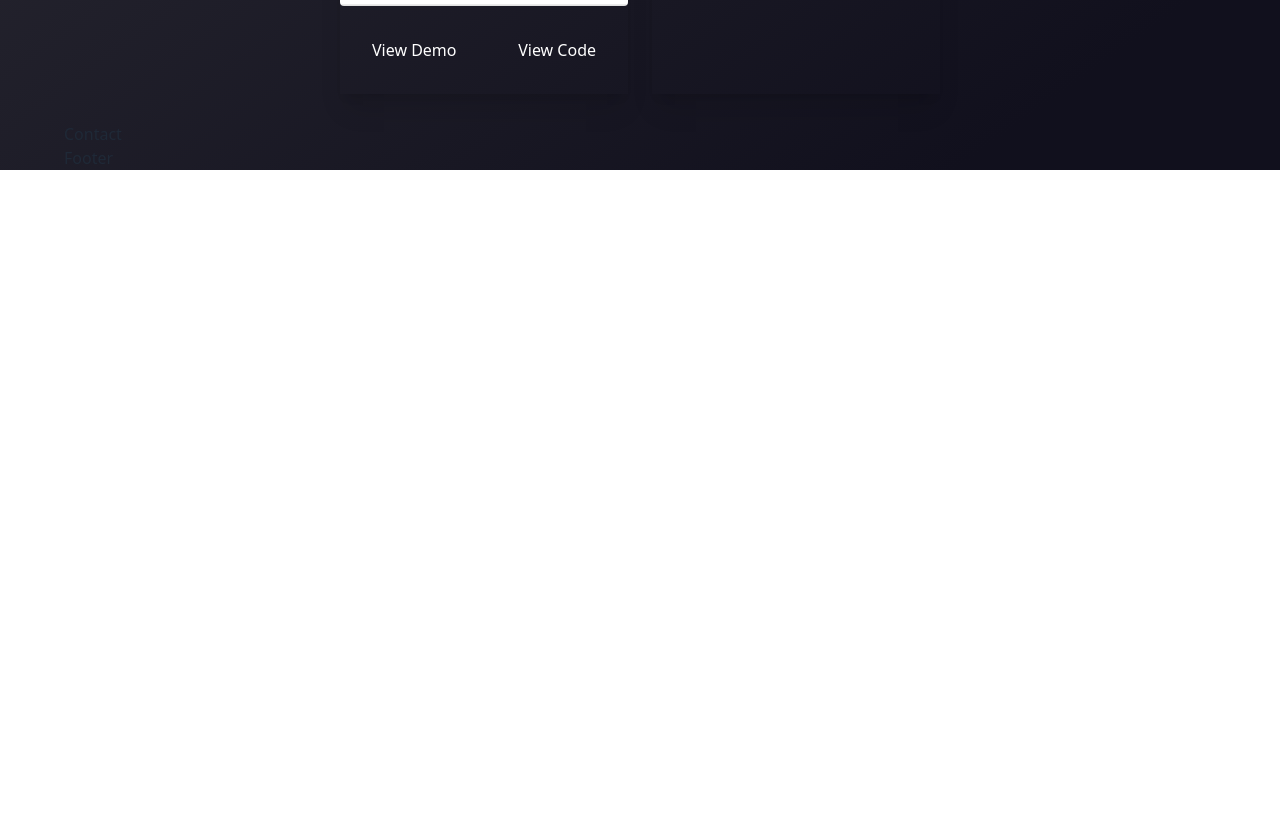
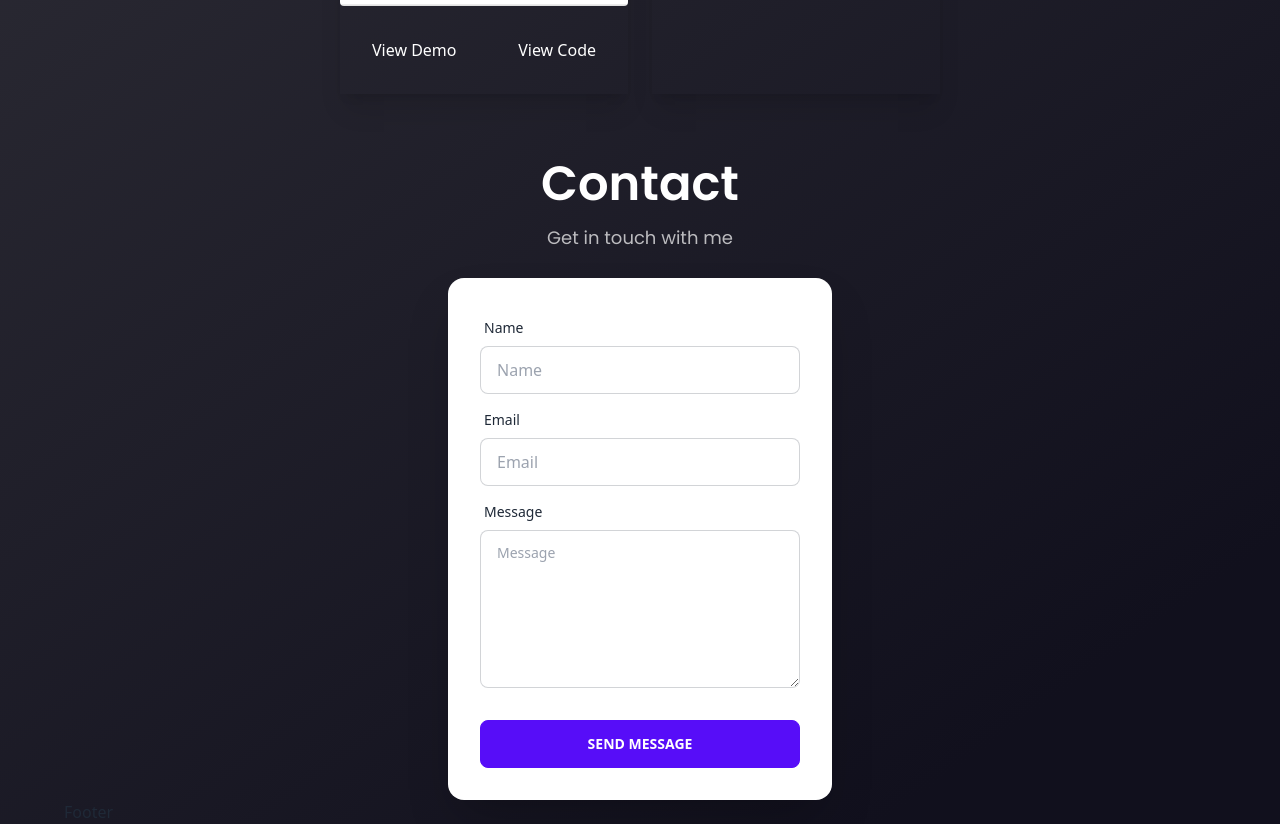
Before and after one commit to nsilva1/portfolio, a React (Vite) app: page / in a window 1280 px wide. Shown: the part 1675-2499 px from the top of the page. Before the commit the page ends 1845 px from the top, so only its background shows below. Built offline with nearby package versions, Linux system fonts and the light colour scheme.

Commit message:
contact form completed

```diff
--- a/package.json
+++ b/package.json
@@ -9,10 +9,12 @@
     "preview": "vite preview"
   },
   "dependencies": {
+    "axios": "^1.3.4",
     "daisyui": "^2.51.3",
     "react": "^18.2.0",
     "react-dom": "^18.2.0",
-    "react-icons": "^4.8.0"
+    "react-icons": "^4.8.0",
+    "react-scroll": "^1.8.9"
   },
   "devDependencies": {
     "@types/react": "^18.0.27",
--- a/src/components/Contact.tsx
+++ b/src/components/Contact.tsx
@@ -1,9 +1,121 @@
-import React from 'react'
+import { useState } from 'react';
+import styles from '../styles';
+import axios from 'axios';
 
 const Contact = () => {
+  const [localState, setLocalState] = useState({
+    name: '',
+    email: '',
+    message: '',
+  });
+  const [disabled, setDisabled] = useState(false);
+
+  const handleChange = (input: string) => (e: any) => {
+    setLocalState({
+      ...localState,
+      [input]: e.target.value,
+    });
+  };
+
+  const sendMessage = async (e: any) => {
+    e.preventDefault();
+
+    if (
+      localState.name.trim() === '' ||
+      localState.email.trim() === '' ||
+      localState.message.trim() === ''
+    ) {
+      alert('Please fill in all fields');
+      return;
+    }
+
+    setDisabled(true);
+
+    const url = 'https://getform.io/f/f7c90408-ab8b-4154-aee2-5ef6adeb0edb';
+
+    try {
+      const response = await axios.post(url, localState, {
+        headers: { Accept: 'application/json' },
+      });
+      console.log(response)
+      setLocalState({
+        name: '',
+        email: '',
+        message: '',
+      });
+    } catch (error) {
+      console.log(error);
+      alert('Error sending message. Please try again later.');
+    } finally {
+      setDisabled(false);
+    }
+  };
+
   return (
-    <div>Contact</div>
-  )
-}
+    <section>
+      <div>
+        <div className='text-center py-6'>
+          <h2 className={styles.heading2}>Contact</h2>
+          <p className={styles.paragraph}>Get in touch with me</p>
+        </div>
 
-export default Contact
+        <div className={styles.flexCenter}>
+          <div className='card flex-shrink-0 w-full max-w-sm shadow-2xl bg-base-100'>
+            <div className='card-body'>
+              <div className='form-control'>
+                <label className='label'>
+                  <span className='label-text'>Name</span>
+                </label>
+                <input
+                  type='text'
+                  placeholder='Name'
+                  className='input input-bordered'
+                  value={localState.name}
+                  onChange={handleChange('name')}
+                  disabled={disabled}
+                />
+              </div>
+              <div className='form-control'>
+                <label className='label'>
+                  <span className='label-text'>Email</span>
+                </label>
+                <input
+                  type='Email'
+                  placeholder='Email'
+                  className='input input-bordered'
+                  value={localState.email}
+                  onChange={handleChange('email')}
+                  disabled={disabled}
+                />
+              </div>
+              <div className='form-control'>
+                <label className='label'>
+                  <span className='label-text'>Message</span>
+                </label>
+                <textarea
+                  className='textarea textarea-bordered'
+                  placeholder='Message'
+                  rows={5}
+                  value={localState.message}
+                  onChange={handleChange('message')}
+                  disabled={disabled}
+                ></textarea>
+              </div>
+              <div className='form-control mt-6'>
+                <button
+                  onClick={sendMessage}
+                  className='btn btn-primary duration-200 hover:scale-105'
+                  disabled={disabled}
+                >
+                  Send Message
+                </button>
+              </div>
+            </div>
+          </div>
+        </div>
+      </div>
+    </section>
+  );
+};
+
+export default Contact;
--- a/src/components/Skills.tsx
+++ b/src/components/Skills.tsx
@@ -1,9 +1,11 @@
-import React from 'react'
+import React from 'react';
 
 const Skills = () => {
   return (
-    <div>Skills</div>
-  )
-}
+    <section>
+      <h1>Skills</h1>
+    </section>
+  );
+};
 
-export default Skills
+export default Skills;
```
Also changed, not shown: 1 other file (tests, documents, lock files or other folders).
